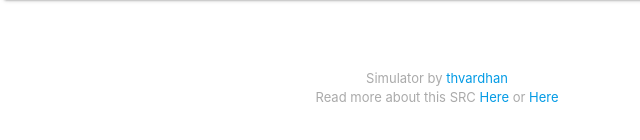
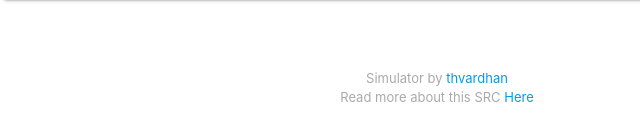
Before and after one commit to thvardhan/SRCSimulator, a plain HTML site: page index.html in a window 1280 px wide. Shown: the part 1564-1704 px from the top of the page, 203-843 px from the left. Drawn offline with Linux system fonts and the light colour scheme.

Commit message:
Update index.html

```diff
--- a/index.html
+++ b/index.html
@@ -448,8 +448,7 @@ height:200px;max-height:300px">
     </div>
     <div class="footer-basic">
         <footer>
-            <p class="copyright">Simulator by <a href="https://github.com/thvardhan">thvardhan</a><br>Read more about this SRC&nbsp;<a href="http://www.iro.umontreal.ca/~dift1213/Slides/Ch02.pdf">Here</a>
-            or <a href="http://www.cs.virginia.edu/~cs333/notes/cs333_class5.pdf">Here</a></p>
+            <p class="copyright">Simulator by <a href="https://github.com/thvardhan">thvardhan</a><br>Read more about this SRC&nbsp;<a href="http://www.iro.umontreal.ca/~dift1213/Slides/Ch02.pdf">Here</a></p>
         </footer>
     </div>
     <script src="assets/js/jquery.min.js"></script>
```
